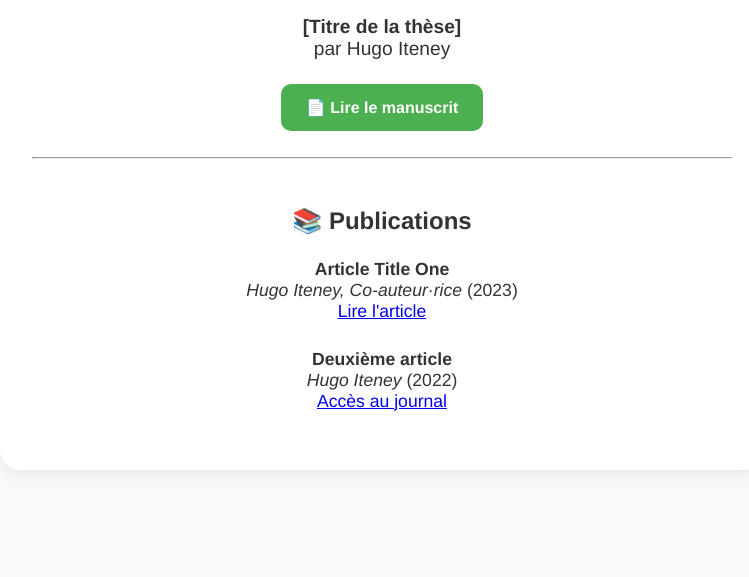
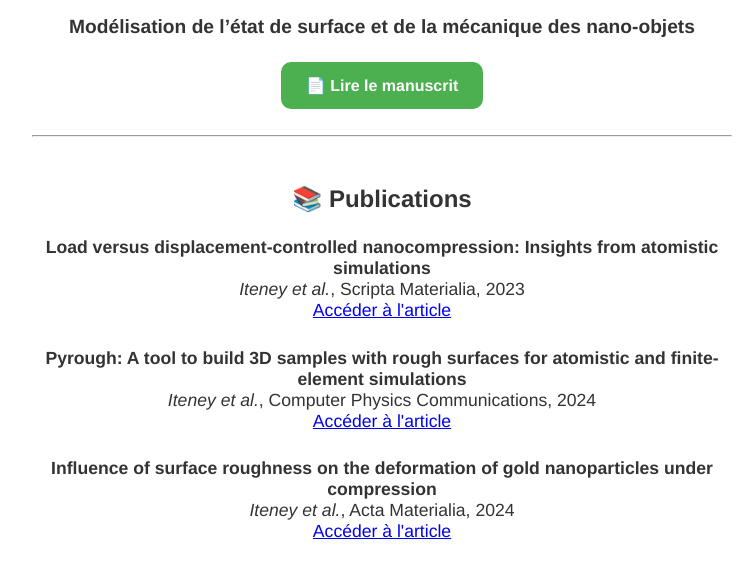
Before and after one commit to HugooIT/thesis, a plain HTML site: page index.html in a window 1280 px wide. Shown: the part 157-734 px from the top of the page, without its empty margins (258-1007 px from the left). Drawn offline with Linux system fonts and the light colour scheme.

Commit message:
Update index.html

```diff
--- a/index.html
+++ b/index.html
@@ -59,22 +59,27 @@
 <body>
   <div class="container">
     <h1>Thèse de Hugo Iteney</h1>
-    <p><strong>[Titre de la thèse]</strong><br>par Hugo Iteney</p>
-    <a class="button" href="these.pdf" target="_blank">📄 Lire le manuscrit</a>
+    <p><strong>Modélisation de l’état de surface et de la mécanique des nano-objets</strong></p>
+    <a class="button" href="PhD_Manuscript_Hugo_Iteney.pdf" target="_blank">📄 Lire le manuscrit</a>
 
     <hr style="margin: 40px 0;">
 
     <h2>📚 Publications</h2>
     <ul>
       <li>
-        <strong>Article Title One</strong><br>
-        <em>Hugo Iteney, Co-auteur·rice</em> (2023)<br>
-        <a href="https://hal.archives-ouvertes.fr/xxx" target="_blank">Lire l'article</a>
+        <strong>Load versus displacement-controlled nanocompression: Insights from atomistic simulations</strong><br>
+        <em>Iteney et al.</em>, Scripta Materialia, 2023<br>
+        <a href="https://doi.org/10.1016/j.scriptamat.2022.115245" target="_blank">Accéder à l'article</a>
       </li>
       <li>
-        <strong>Deuxième article</strong><br>
-        <em>Hugo Iteney</em> (2022)<br>
-        <a href="https://doi.org/xxx" target="_blank">Accès au journal</a>
+        <strong>Pyrough: A tool to build 3D samples with rough surfaces for atomistic and finite-element simulations</strong><br>
+        <em>Iteney et al.</em>, Computer Physics Communications, 2024<br>
+        <a href="https://doi.org/10.1016/j.cpc.2023.108958" target="_blank">Accéder à l'article</a>
+      </li>
+      <li>
+        <strong>Influence of surface roughness on the deformation of gold nanoparticles under compression</strong><br>
+        <em>Iteney et al.</em>, Acta Materialia, 2024<br>
+        <a href="https://doi.org/10.1016/j.actamat.2024.120317" target="_blank">Accéder à l'article</a>
       </li>
     </ul>
 
```
